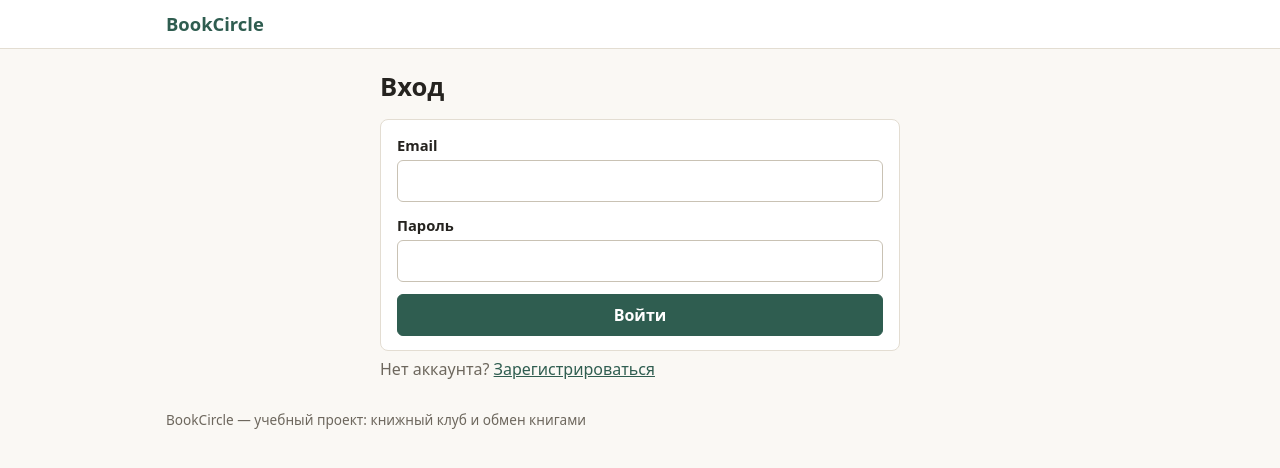
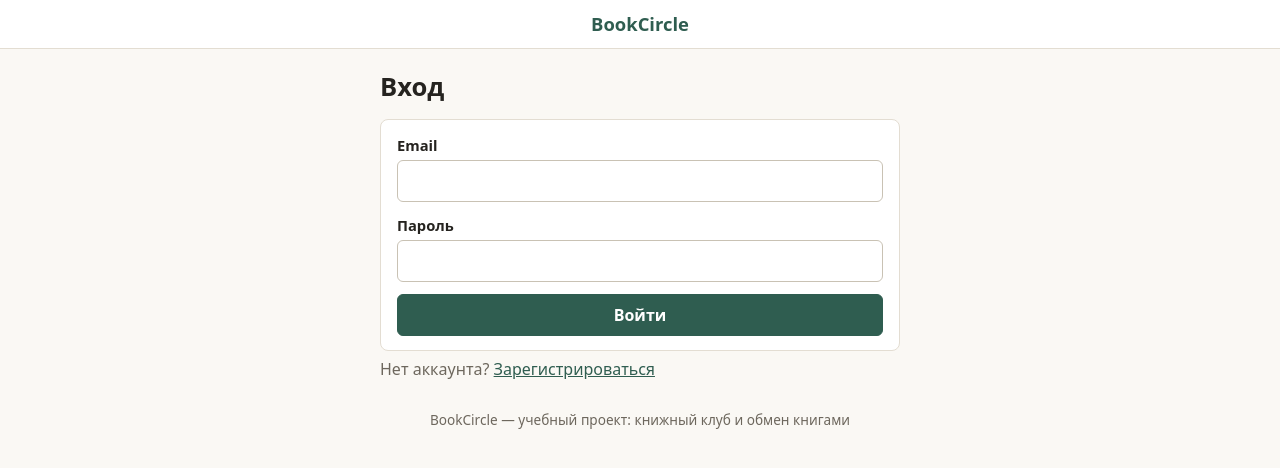
Before and after one commit to un1vers373/bookcircle, a FastAPI app: page /login?next=/books in a window 1280 px wide. Shown: the top 468 px of the page. Run offline with FastAPI, Linux system fonts and the light colour scheme.

Commit message:
изменение интерфейса

```diff
--- a/app/static/style.css
+++ b/app/static/style.css
@@ -18,12 +18,13 @@ ul { list-style: none; margin: 0; padding: 0; }
 .center { text-align: center; }
 .muted { color: var(--muted); }
 .small { font-size: .875rem; }
-.footer { padding: 24px 16px; font-size: .85rem; }
+.footer { padding: 24px 16px; font-size: .85rem; text-align: center; }
 
 /* шапка */
 .site-header { background: var(--surface); border-bottom: 1px solid var(--line); }
 .bar { display: flex; flex-wrap: wrap; align-items: center; gap: 8px 20px; padding-top: 10px; padding-bottom: 10px; }
 .brand { font-weight: 700; font-size: 1.15rem; text-decoration: none; color: var(--accent); }
+.bar-center { justify-content: center; }
 .nav { display: flex; flex-wrap: wrap; gap: 4px 14px; flex: 1 1 auto; }
 .nav a { text-decoration: none; color: var(--text); padding: 4px 2px; border-bottom: 2px solid transparent; }
 .nav a.active, .nav a:hover { border-bottom-color: var(--accent); }
--- a/app/templates/base.html
+++ b/app/templates/base.html
@@ -9,7 +9,7 @@
 <body>
 <div class="progress" aria-hidden="true"></div>
 <header class="site-header">
-  <div class="wrap bar">
+  <div class="wrap bar{% if not user %} bar-center{% endif %}">
     <a class="brand" href="/books">BookCircle</a>
     {% if user %}
     <nav class="nav" aria-label="Основное меню">
```
